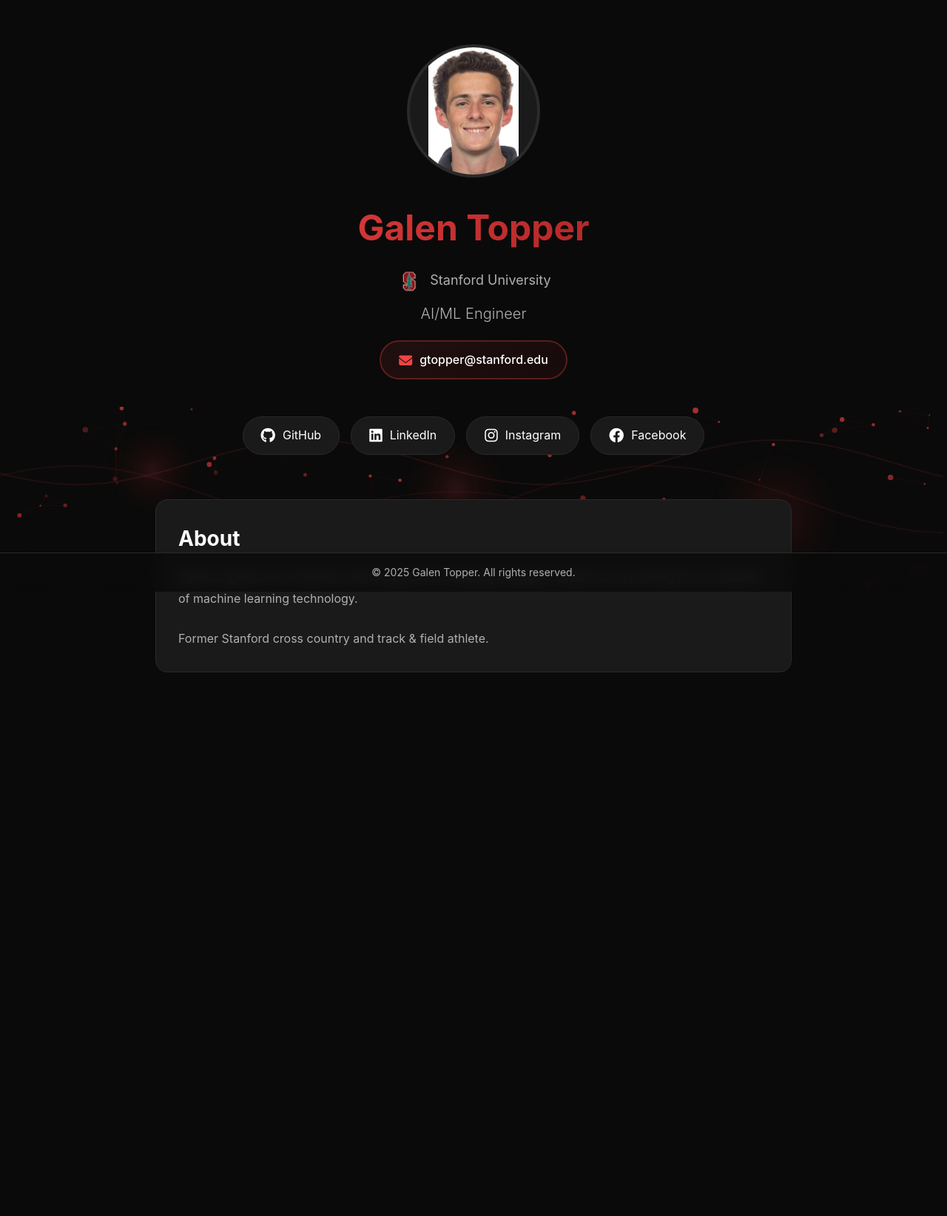
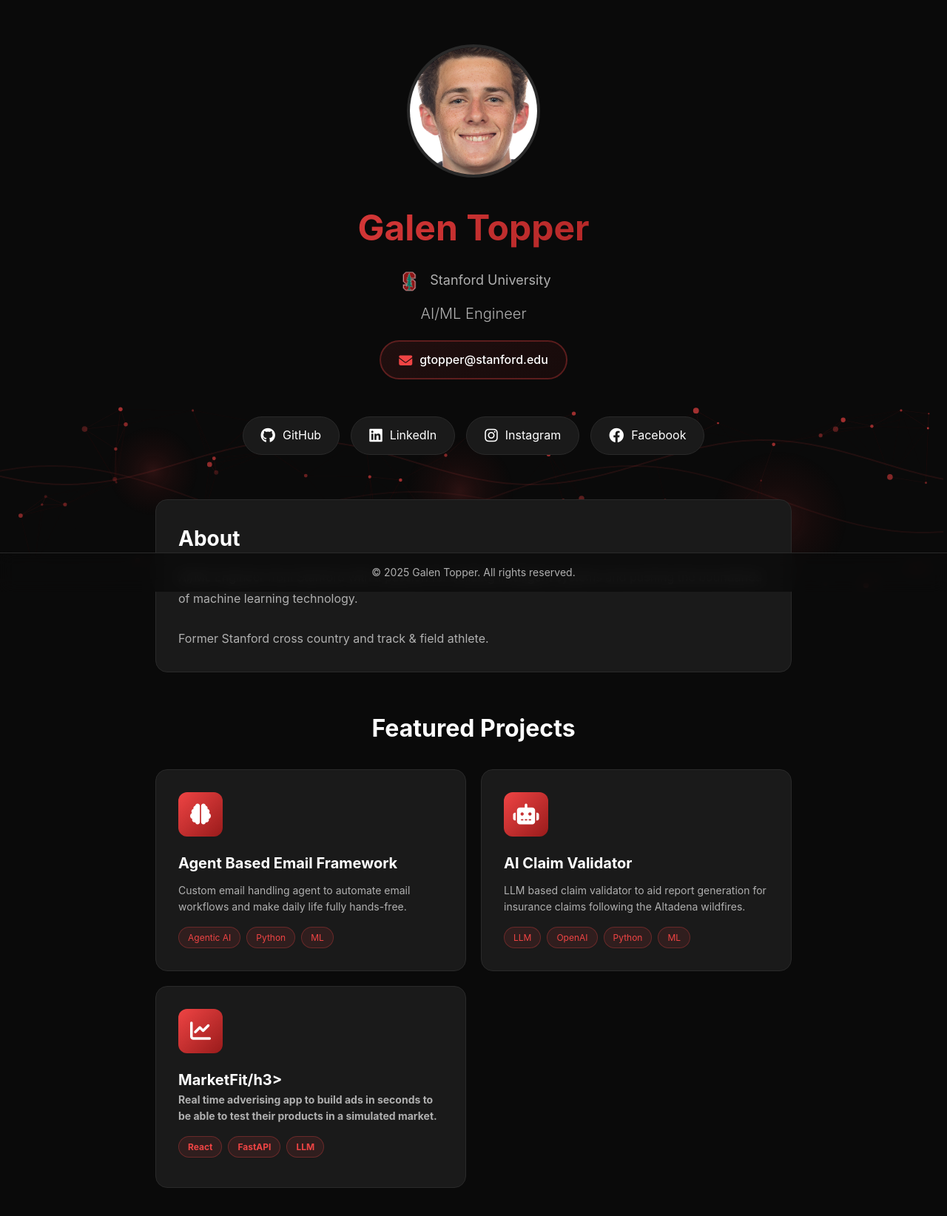
Before and after one commit to galen-topper/personal-website, a website: page public/index.html in a window 1280 px wide. Shown: the whole page at 74% size. Before the commit the page ends 1259 px from the top, so only its background shows below. Drawn offline with Linux system fonts and the light colour scheme.

Commit message:
adding project section

```diff
--- a/public/index.html
+++ b/public/index.html
@@ -63,11 +63,11 @@
                     <div class="project-icon">
                         <i class="fas fa-brain"></i>
                     </div>
-                    <h3>Neural Network Framework</h3>
-                    <p>Custom deep learning framework built from scratch with GPU acceleration support.</p>
+                    <h3>Agent Based Email Framework</h3>
+                    <p>Custom email handling agent to automate email workflows and make daily life fully hands-free.</p>
                     <div class="project-tags">
+                        <span class="tag">Agentic AI</span>
                         <span class="tag">Python</span>
-                        <span class="tag">CUDA</span>
                         <span class="tag">ML</span>
                     </div>
                 </div>
@@ -76,12 +76,13 @@
                     <div class="project-icon">
                         <i class="fas fa-robot"></i>
                     </div>
-                    <h3>AI Research Assistant</h3>
-                    <p>Intelligent agent that helps researchers analyze and summarize academic papers.</p>
+                    <h3>AI Claim Validator</h3>
+                    <p>LLM based claim validator to aid report generation for insurance claims following the Altadena wildfires. </p>
                     <div class="project-tags">
-                        <span class="tag">NLP</span>
-                        <span class="tag">Transformers</span>
-                        <span class="tag">React</span>
+                        <span class="tag">LLM</span>
+                        <span class="tag">OpenAI</span>
+                        <span class="tag">Python</span>
+                        <span class="tag">ML</span>
                     </div>
                 </div>
 
@@ -89,25 +90,12 @@
                     <div class="project-icon">
                         <i class="fas fa-chart-line"></i>
                     </div>
-                    <h3>Predictive Analytics Platform</h3>
-                    <p>Real-time data analysis platform using ensemble learning methods.</p>
+                    <h3>MarketFit/h3>
+                    <p>Real time adverising app to build ads in seconds to be able to test their products in a simulated market.</p>
                     <div class="project-tags">
-                        <span class="tag">TensorFlow</span>
+                        <span class="tag">React</span>
                         <span class="tag">FastAPI</span>
-                        <span class="tag">Docker</span>
-                    </div>
-                </div>
-
-                <div class="project-card">
-                    <div class="project-icon">
-                        <i class="fas fa-image"></i>
-                    </div>
-                    <h3>Computer Vision Toolkit</h3>
-                    <p>Collection of state-of-the-art computer vision models for image processing.</p>
-                    <div class="project-tags">
-                        <span class="tag">PyTorch</span>
-                        <span class="tag">OpenCV</span>
-                        <span class="tag">CNN</span>
+                        <span class="tag">LLM</span>
                     </div>
                 </div>
             </div>
--- a/public/styles.css
+++ b/public/styles.css
@@ -40,6 +40,11 @@
 
 .profile-image {
     margin-bottom: 30px;
+    width: 180px;
+    height: 180px;
+    margin-left: auto;
+    margin-right: auto;
+    position: relative;
 }
 
 .placeholder-avatar {
@@ -64,12 +69,14 @@
 }
 
 .profile-photo {
-    width: 180px;
-    height: 180px;
+    width: 100%;
+    height: 100%;
+    max-width: 180px;
+    max-height: 180px;
     margin: 0 auto;
     border-radius: 50%;
-    object-fit: contain;
-    background: var(--bg-card);
+    object-fit: cover;
+    object-position: center;
     border: 4px solid var(--border);
     transition: transform 0.3s ease, box-shadow 0.3s ease;
     display: block;
@@ -257,7 +264,6 @@
 /* Projects Section */
 .projects-section {
     animation: fadeInUp 0.8s ease 0.6s both;
-    display: none;
 }
 
 .projects-section h2 {
```
Also changed, not shown: 1 other file.
